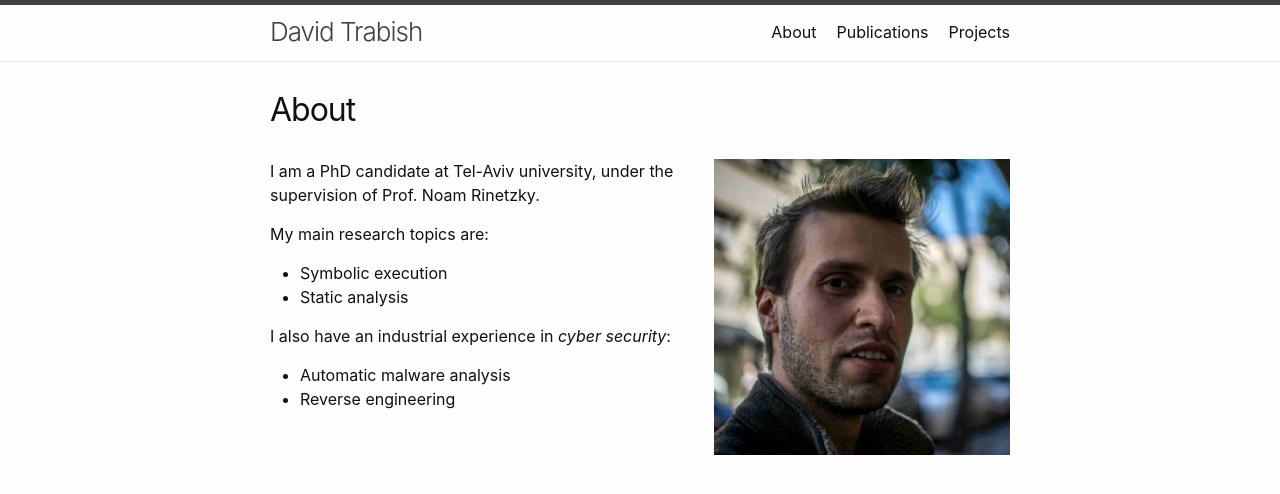
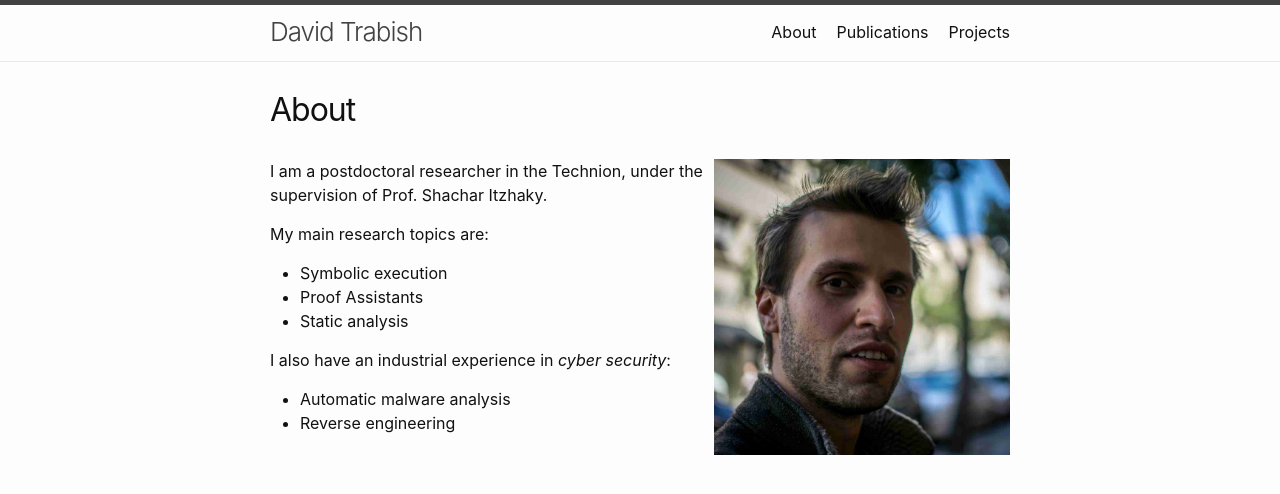
Before and after one commit to davidtr1037/davidtr1037.github.io, a Jekyll site: the page built from about.md, in a window 1280 px wide. Shown: the top 494 px of the page. Built offline with Jekyll 4.4.1, drawn with Linux system fonts in a browser that asks for light colours.

Commit message:
updating

```diff
--- a/about.md
+++ b/about.md
@@ -5,11 +5,12 @@ permalink: /about/
 ---
 
 <img style="float: right; width: 40%" src="/photo.jpg">
-I am a PhD candidate at Tel-Aviv university,
-under the supervision of Prof. Noam Rinetzky.
+I am a postdoctoral researcher in the Technion,
+under the supervision of Prof. Shachar Itzhaky.
 
 My main research topics are:
 - Symbolic execution
+- Proof Assistants
 - Static analysis
 
 I also have an industrial experience in _cyber security_:
```
